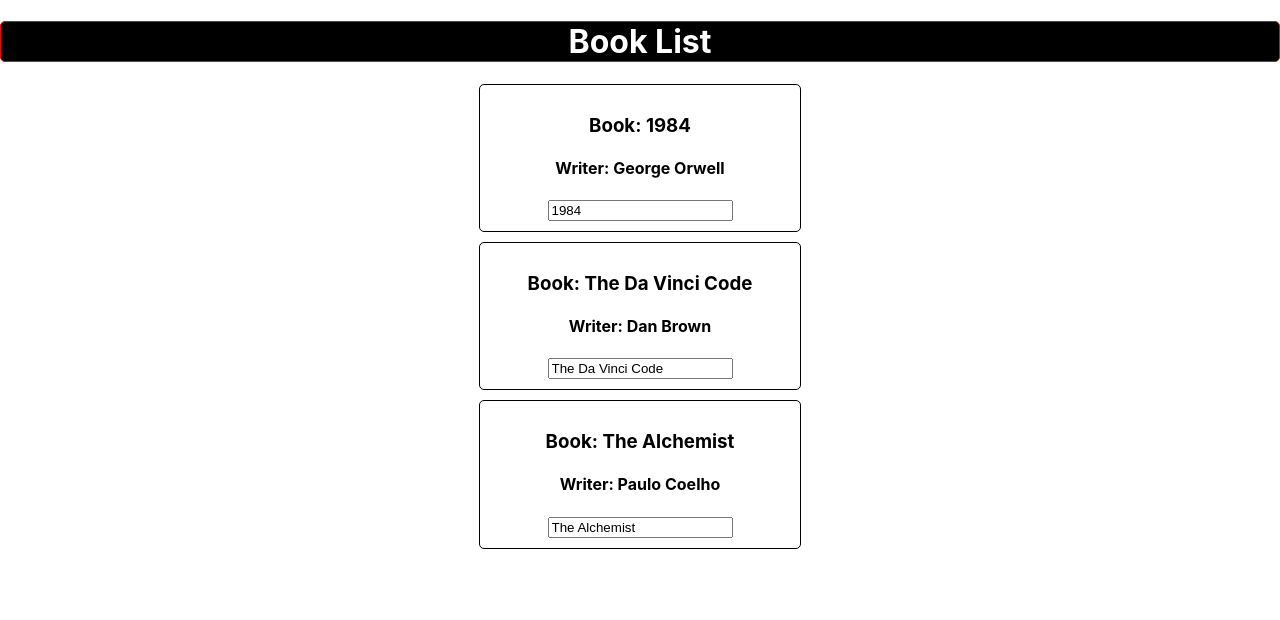
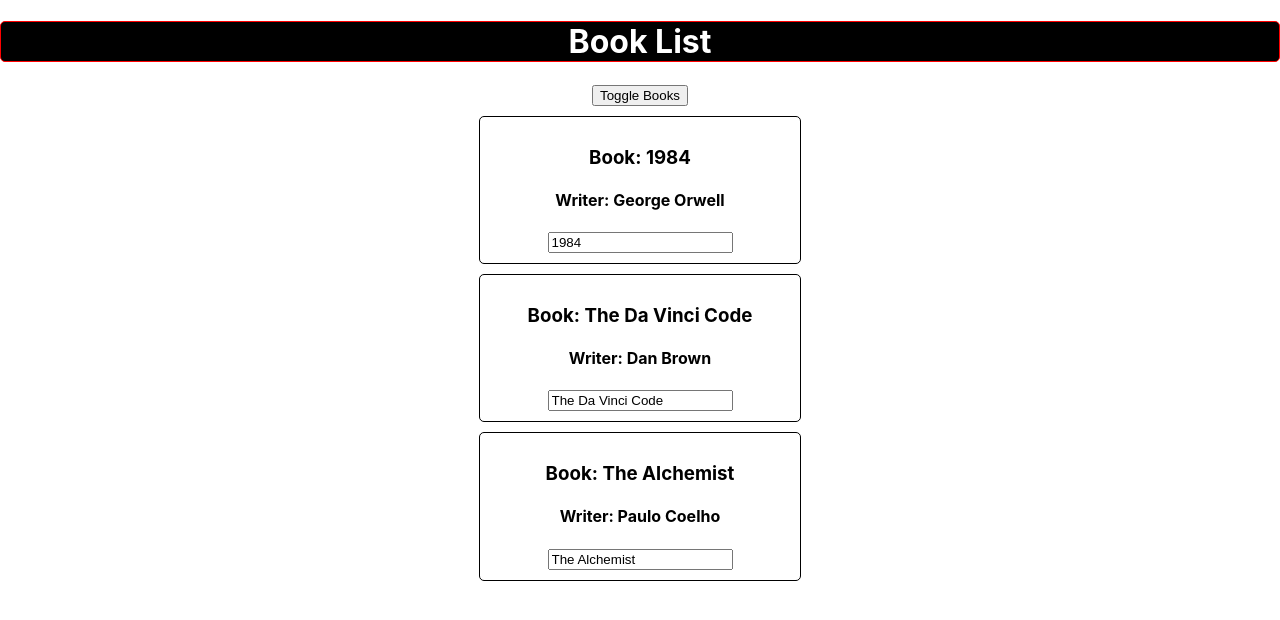
Before and after one commit to ishanmazhar/react_revision, a React (Create React App) app: page / in a window 1280 px wide. Shown: the top 620 px of the page. Built offline with nearby package versions, Linux system fonts and the light colour scheme.

Commit message:
Render Conditionally

```diff
--- a/src/App.js
+++ b/src/App.js
@@ -9,7 +9,8 @@
       { id: 1, bookname: "1984", writer: "George Orwell"},
       { id: 2, bookname: "The Da Vinci Code", writer: "Dan Brown"},
       { id: 3, bookname: "The Alchemist", writer: "Paulo Coelho"}
-    ]
+    ],
+    showBooks: true
   }
 
   changeWithInputState = (event, index) => {
@@ -35,6 +36,10 @@
     });
   };
 
+  toggleBooks = () => {
+    this.setState({showBooks: !this.state.showBooks });
+  }
+
   render() {
     const style = {
       border: "1px solid red",
@@ -59,10 +64,11 @@
     return (
       <div className="App">
         <h1 style={style}>Book List</h1>
+        <button onClick={this.toggleBooks}>Toggle Books</button>
         {/*this.changeBookState() triggers function when page loaded  / without any event
         //this.changeBookState triggers with event (MUST BE USED)*/}
         {/* <SlideShow /> */}
-        {books}
+        {this.state.showBooks ? books : null}
       </div>
     );
   }
```
Also changed, not shown: src/components/test/test.js (+3 -0 lines), 1 other file (tests, documents, lock files or other folders).
